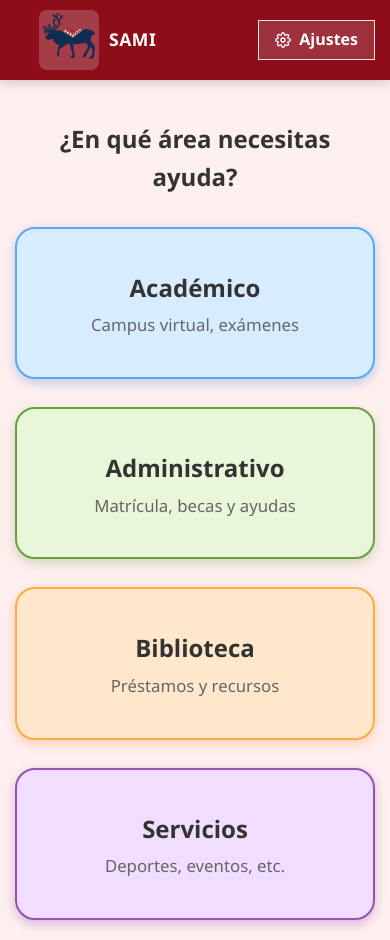
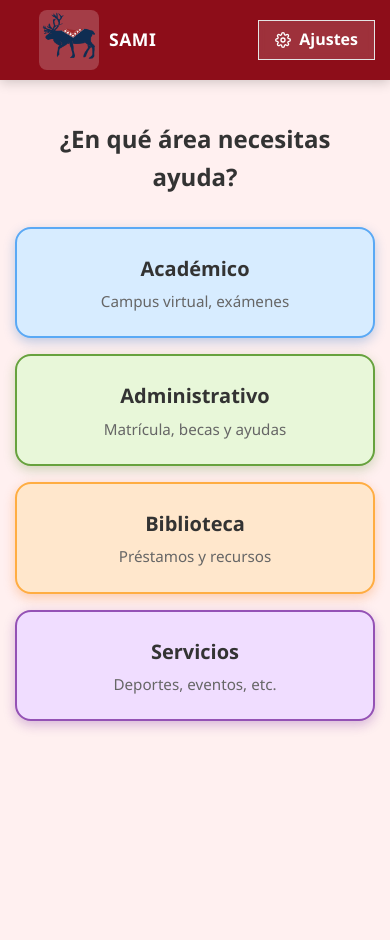
Before and after one commit to NILGroup/TFG-SAMI-25-26, a React (Vite) app in the folder Frontend/sami-pwa/: page / in a window 390 px wide. After the commit the page ends 844 px from the top, so only its background shows below. Built offline with nearby package versions, Linux system fonts and the light colour scheme.

Commit message:
Arreglo vista movil con el cambio en pc

```diff
--- a/Frontend/sami-pwa/src/features/categories/CategorySelection.css
+++ b/Frontend/sami-pwa/src/features/categories/CategorySelection.css
@@ -135,11 +135,31 @@
 }
 
 @media (max-width: 600px) {
-    .categories-grid {
-        grid-template-columns: 1fr;
-    }
-
     .categories-page-wrapper {
         padding: 20px 15px;
     }
+
+    .categories-page-wrapper h2 {
+        font-size: 1.5em;
+        margin-bottom: 40px;
+    }
+
+    .categories-grid {
+        grid-template-columns: 1fr;
+        gap: 16px;
+    }
+
+    .category-card {
+        padding: 1.5em;
+        min-height: 5em;
+        border-radius: 16px;
+    }
+
+    .category-info h3 {
+        font-size: 1.25em;
+    }
+
+    .category-info p {
+        font-size: 0.95em;
+    }
 }
```
